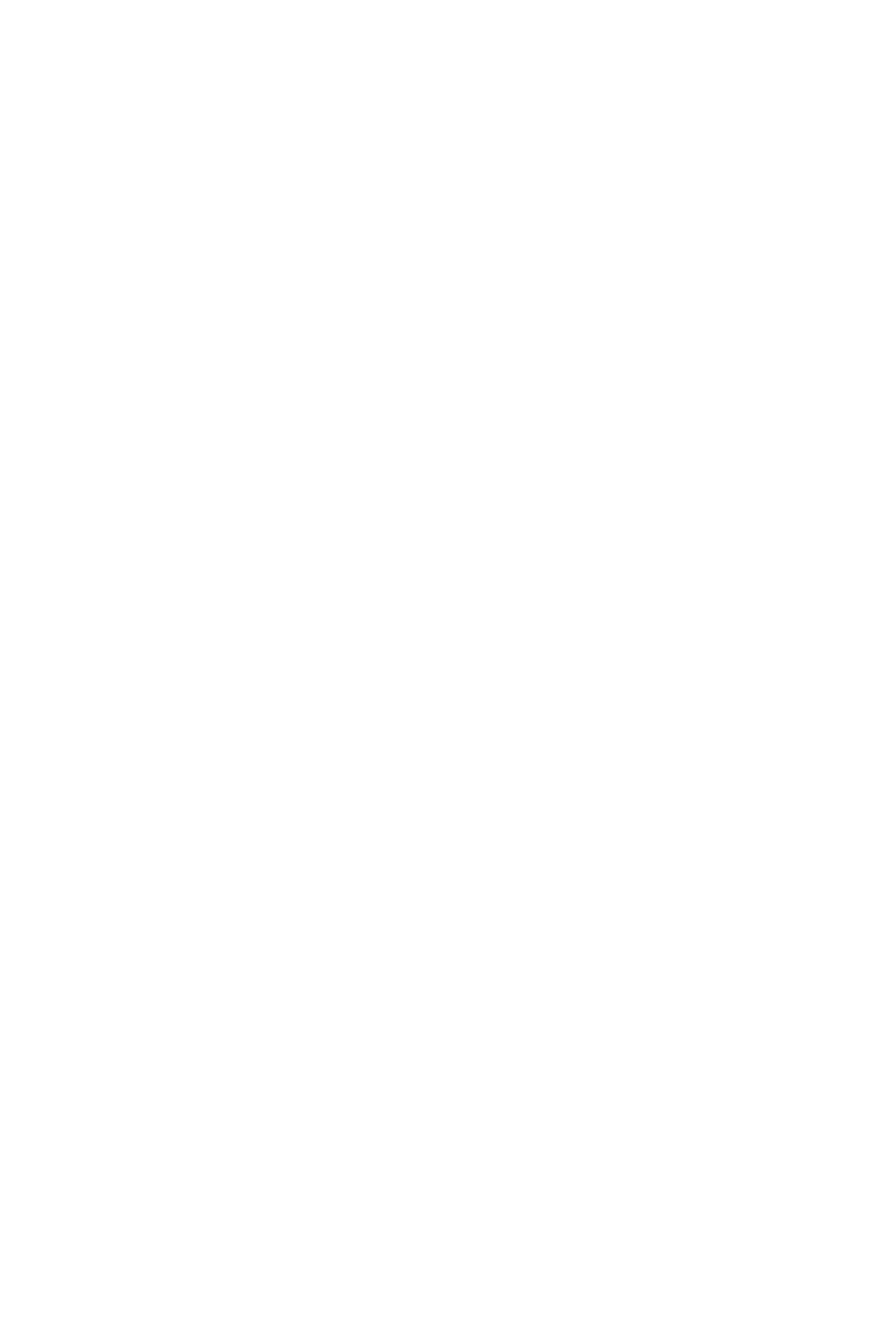
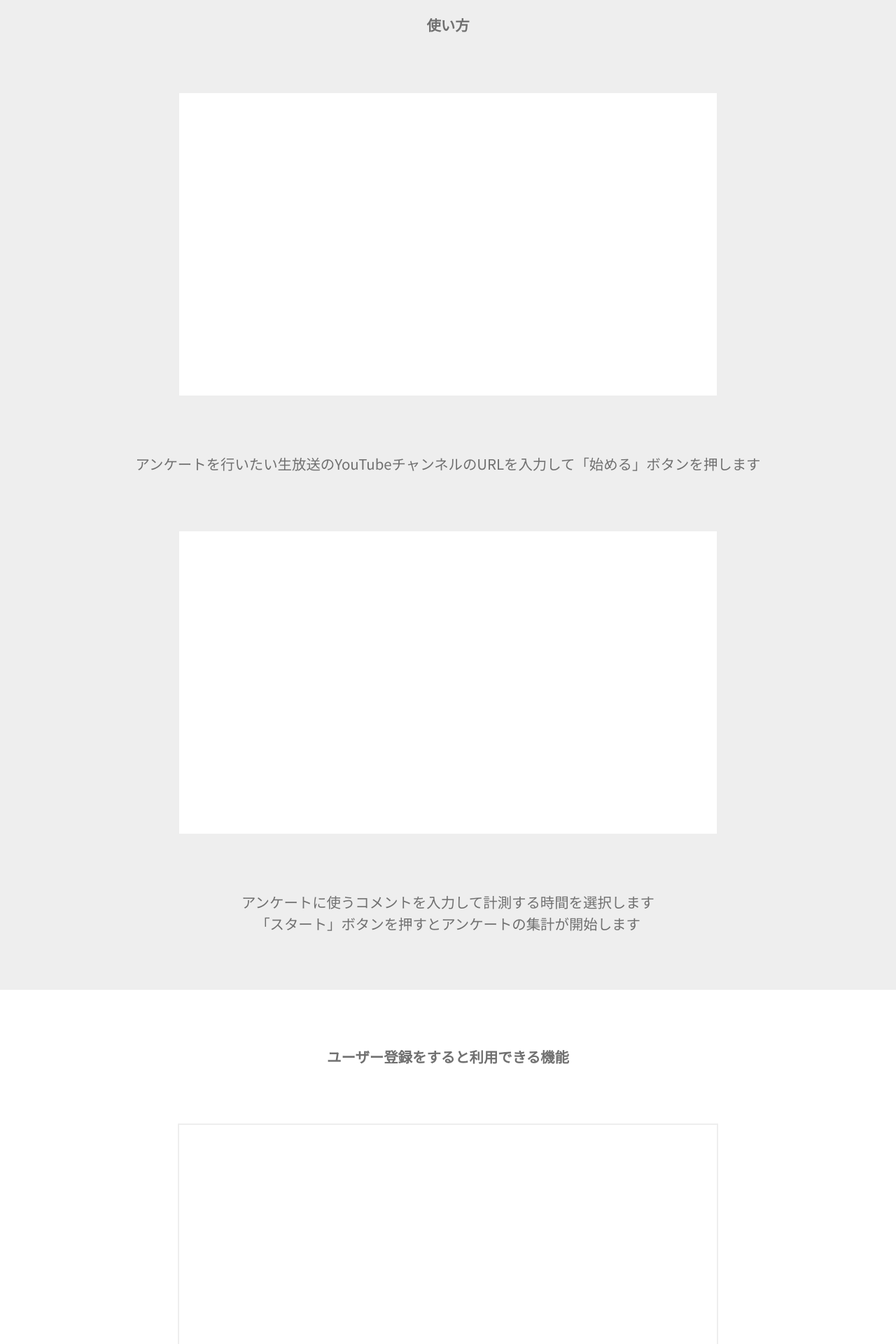
Before and after one commit to sftn0928/LiveEnquete, a Nuxt app: page / in a window 1280 px wide. Shown: the part 860-2780 px from the top of the page at 70% size. Before the commit the page ends 800 px from the top, so only its background shows below. Built offline with nearby package versions, Linux system fonts and the light colour scheme.

Commit message:
index.vueの編集

```diff
--- a/client/pages/index.vue
+++ b/client/pages/index.vue
@@ -1,9 +1,31 @@
 <template>
-  <div class="top-wrapper">
-    <h1>YouTubeライブアンケートではYouTubeの生放送でコメントを指定してアンケートをとることができます</h1>
-    <a href="/live">YouTubeライブアンケートを始める</a>
-    <p>YouTubeライブアンケートの使用にユーザー登録は必要ありません</p>
-    <p>ユーザー登録をすると便利な機能が利用できます</p>
+  <div>
+    <div class="top">
+      <h1>YouTubeライブアンケートではYouTubeの生放送でコメントを指定してアンケートをとることができます</h1>
+      <a href="/live">YouTubeライブアンケートを始める</a>
+      <p>YouTubeライブアンケートの使用にユーザー登録は必要ありません</p>
+      <p>ユーザー登録をすると便利な機能が利用できます</p>
+    </div>
+    <div class="how-to-use">
+      <h2>使い方</h2>
+      <div class="image-sample"></div>
+      <p>アンケートを行いたい生放送のYouTubeチャンネルのURLを入力して「始める」ボタンを押します</p>
+      <div class="image-sample"></div>
+      <p>アンケートに使うコメントを入力して計測する時間を選択します</p>
+      <p>「スタート」ボタンを押すとアンケートの集計が開始します</p>
+    </div>
+    <div class="functions">
+      <h2>ユーザー登録をすると利用できる機能</h2>
+      <div class="image-sample"></div>
+      <p>マイページの履歴から過去に行ったアンケートの結果を閲覧できます</p>
+      <div class="image-sample"></div>
+      <p>アンケートを設定して使いたいときに設定を呼び出せます</p>
+      <a href="#!">ユーザー登録</a>
+    </div>
+    <div class="lets-start">
+      <p>さあ、はじめよう！</p>
+      <a href="/live">YouTubeライブアンケートを始める</a>
+    </div>
   </div>
 </template>
 
@@ -12,12 +34,13 @@ export default {};
 </script>
 
 <style lang="scss">
-.top-wrapper{
+.top{
   height: calc(100vh - #{$headerHeight});
   display: flex;
   flex-direction: column;
   align-items: center;
   justify-content: center;
+  background: #ffffff;
   font-family: 'Noto Sans JP';
   h1{
     color: $textColor;
@@ -50,4 +73,104 @@ export default {};
     margin: 0 10%;
   }
 }
+.how-to-use{
+  display: flex;
+  flex-direction: column;
+  align-items: center;
+  justify-content: center;
+  background: #eeeeee;
+  font-family: 'Noto Sans JP';
+  padding-bottom: 10vh;
+  h2{
+    font-size: $fontSizeMM;
+    font-weight: 700;
+    color: $textColor;
+    margin-top: 10vh;
+  }
+  p{
+    font-size: $fontSizeMM;
+    font-weight: 400;
+    color: $textColor;
+    text-align: center;
+    margin: 0 10%;
+  }
+}
+.image-sample{
+  width: 60vw;
+  height: 33.75vw;
+  background: #ffffff;
+  border: 2px solid #eeeeee;
+  margin: 10vh 0;
+}
+.functions{
+  display: flex;
+  flex-direction: column;
+  align-items: center;
+  justify-content: center;
+  background: #ffffff;
+  font-family: 'Noto Sans JP';
+  padding-bottom: 10vh;
+  h2{
+    font-size: $fontSizeMM;
+    font-weight: 700;
+    text-align: center;
+    color: $textColor;
+    margin: 10vh 10% 0;
+  }
+  p{
+    font-size: $fontSizeMM;
+    font-weight: 400;
+    color: $textColor;
+    text-align: center;
+    margin: 0 10%;
+  }
+  a{
+    width: 12em;
+    height: 2.5em;
+    display: inline-flex;
+    align-items: center;
+    justify-content: center;
+    font-size: $fontSizeMM;
+    font-weight: 400;
+    text-decoration: none;
+    background-color: $bottonColor;
+    color: #ffffff;
+    border-style: none;
+    border-radius: 10px;
+    cursor: pointer;
+    margin-top: 10vh;
+  }
+}
+.lets-start{
+  height: 100vh;
+  display: flex;
+  flex-direction: column;
+  align-items: center;
+  justify-content: center;
+  background: #eeeeee;
+  font-family: 'Noto Sans JP';
+  p{
+    font-size: $fontSizeML;
+    font-weight: 400;
+    color: $textColor;
+    text-align: center;
+    margin: 0 10%;
+  }
+  a{
+    width: 19em;
+    height: 2.5em;
+    display: inline-flex;
+    align-items: center;
+    justify-content: center;
+    font-size: $fontSizeMM;
+    font-weight: 400;
+    text-decoration: none;
+    background-color: $bottonColor;
+    color: #ffffff;
+    border-style: none;
+    border-radius: 10px;
+    cursor: pointer;
+    margin: 10vh 0;
+  }
+}
 </style>
```
